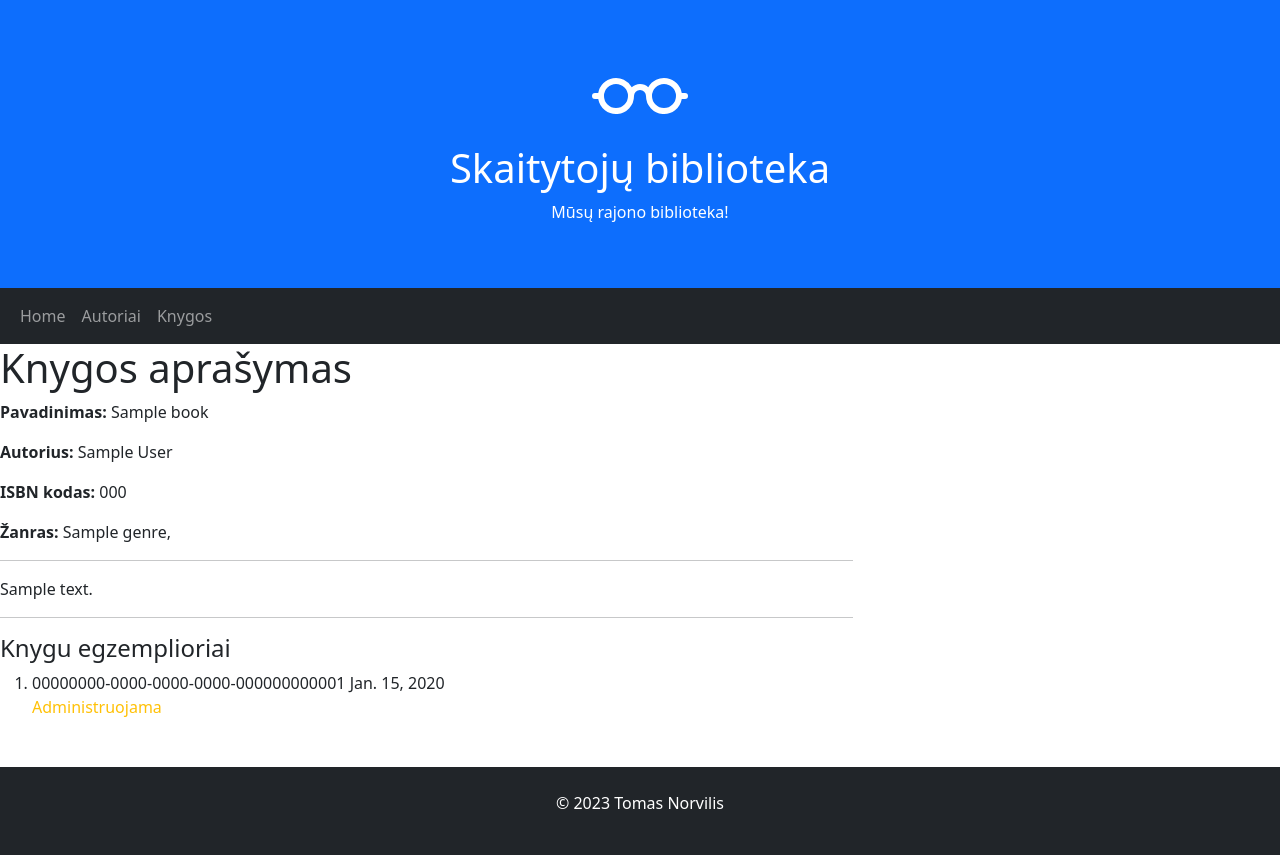
After one commit to TomasNorv/pythonBiblioteka_2023_01_16, a Django app: page /library/books/1 in a window 1280 px wide. The commit adds this page. Run offline with Django 4.2, Linux system fonts and the light colour scheme; tables that the repository leaves empty hold one stand-in row (values such as "Sample post").

Commit message:
prideti egzemplioraiai su statuso spalvomis

```diff
--- a/mysite/library/models.py
+++ b/mysite/library/models.py
@@ -59,7 +59,7 @@ class Author(models.Model):
 
 
 class BookInstance(models.Model):
-    book = models.ForeignKey(to="Book", on_delete=models.CASCADE)
+    book = models.ForeignKey(to="Book", on_delete=models.CASCADE, related_name='instances')
     uuid = models.UUIDField(verbose_name="UUID", default=uuid.uuid4, help_text='Unikalus ID knygos kopijai')
     due_back = models.DateField('Bus prieinama', null=True, blank=True)
 
--- a/mysite/library/templates/base.html
+++ b/mysite/library/templates/base.html
@@ -30,6 +30,8 @@
         <a class="nav-link" href="{% url 'index' %}">Home</a>
       <li class="nav-item">
         <a class="nav-link" href="{% url 'authors' %}">Autoriai</a>
+      <li class="nav-item">
+        <a class="nav-link" href="{% url 'books' %}">Knygos</a>
 
 
     </ul>
--- /dev/null
+++ b/mysite/library/templates/book.html
@@ -0,0 +1,25 @@
+{% extends "base.html" %}
+
+{% block title %}Knyga{% endblock %}
+{% block content %}
+<h1>Knygos aprašymas</h1>
+<p><b>Pavadinimas:</b> {{ book.title }} </p>
+<p><b>Autorius:</b> {{ book.author }} </p>
+<p><b>ISBN kodas:</b> {{ book.isbn }} </p>
+<p><b>Žanras:</b> {{ book.display_genre }} </p>
+<hr>
+<p> {{ book.summary }} </p>
+<hr>
+<h4>Knygu egzemplioriai</h4>
+<ol>
+{% for instance in book.instances.all %}
+
+    <li>{{ instance.uuid }} {{ instance.due_back }}</li>
+    <span class="{% if instance.status == 'g' %}text-success{% elif instance.status == 'p' %}text-danger{% else %}text-warning{% endif %}">
+        {{ instance.get_status_display }}
+      </span>
+
+{% endfor %}
+<ol>
+
+{% endblock %}
--- a/mysite/library/urls.py
+++ b/mysite/library/urls.py
@@ -4,4 +4,6 @@ urlpatterns = [
     path('', views.index, name= "index"),
     path('authors/',views.authors, name = "authors"),
     path('authors/<int:author_id>',views.author, name='author'),
+    path("books/", views.BookListView.as_view(), name="books"),
+    path("books/<int:pk>", views.BookDetailView.as_view(), name ="book")
 ]
--- a/mysite/library/views.py
+++ b/mysite/library/views.py
@@ -1,6 +1,7 @@
 from django.shortcuts import render, get_object_or_404
 from django.http import HttpResponse
 from .models import Book, BookInstance, Author
+from django.views import generic
 # Create your views here.
 
 
@@ -34,3 +35,13 @@ def author(request, author_id):
         'author': author,
     }
     return render(request, 'author.html', context=context)
+
+class BookListView(generic.ListView):
+    model = Book
+    context_object_name = 'books'
+    template_name = 'books.html'
+
+class BookDetailView(generic.DetailView):
+    model = Book
+    context_object_name = 'book'
+    template_name = 'book.html'
```
Also changed, not shown: mysite/library/templates/books.html (added, +11 -0 lines).
